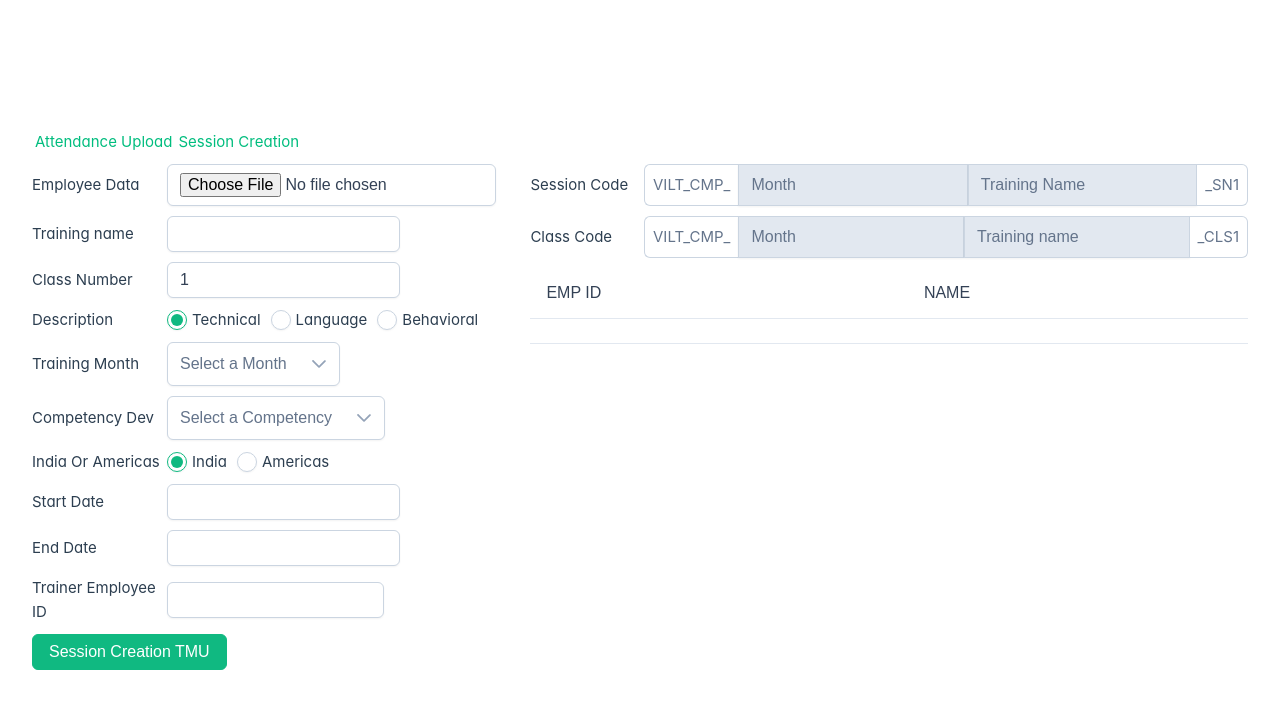
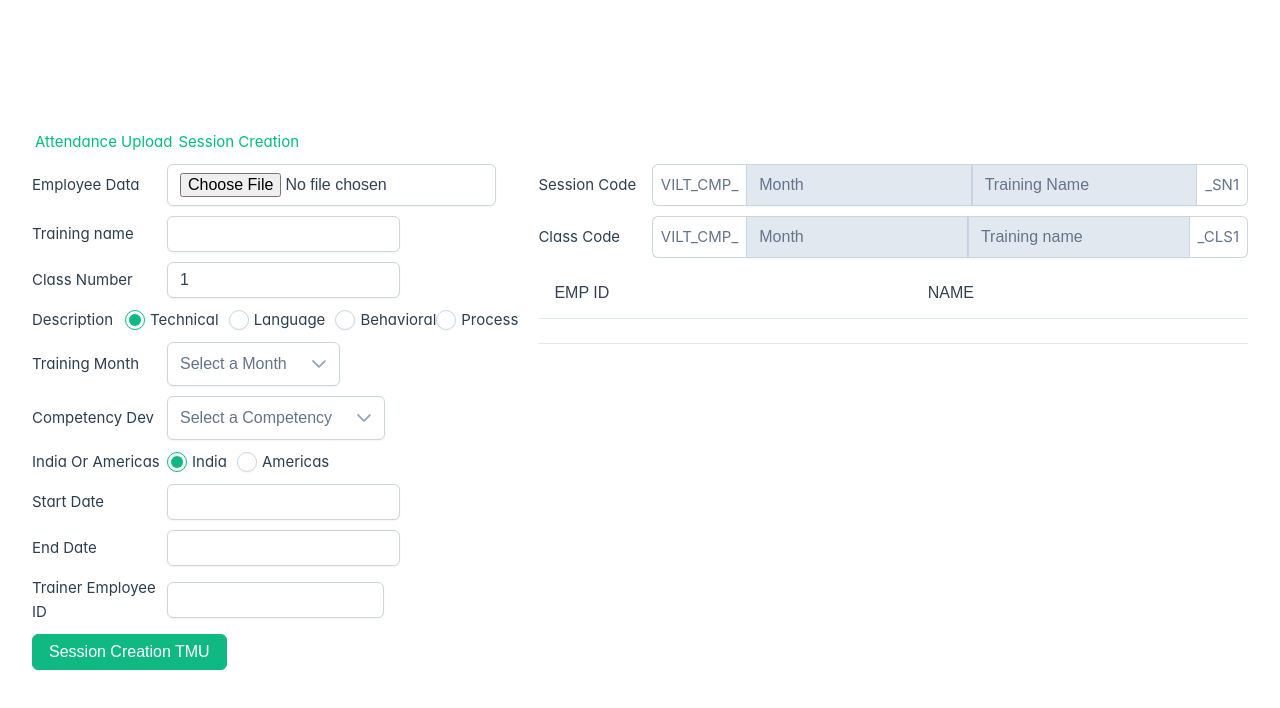
Before and after one commit to GautamRanganP/Vue-Excel-Application, a Vue app: page /#/about in a window 1280 px wide. Shown: the top 708 px of the page. Built offline with nearby package versions, Linux system fonts and the light colour scheme; a web font is replaced by a local one.

Commit message:
session creation route

```diff
--- a/src/components/SessionCreationTMU/SessionCreation.vue
+++ b/src/components/SessionCreationTMU/SessionCreation.vue
@@ -33,6 +33,10 @@
                 <div style="display: flex;align-items: center;gap: 5px;">
                   <RadioButton v-model="region" inputId="description3" name="description" value="Behavioral" />
                   <label for="description3" class="ml-2">Behavioral</label>
+                </div>
+                <div style="display: flex;align-items: center;gap: 5px;">
+                  <RadioButton v-model="region" inputId="description4" name="description" value="Process" />
+                  <label for="description4" class="ml-2">Process</label>
                 </div>
               </div>
                 <div class="row">
```
